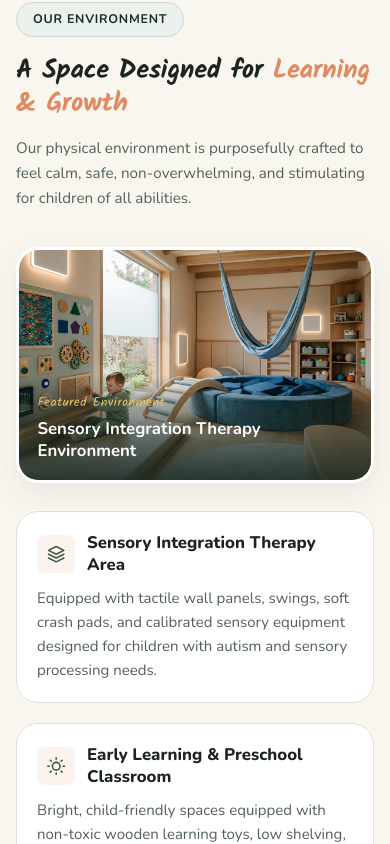
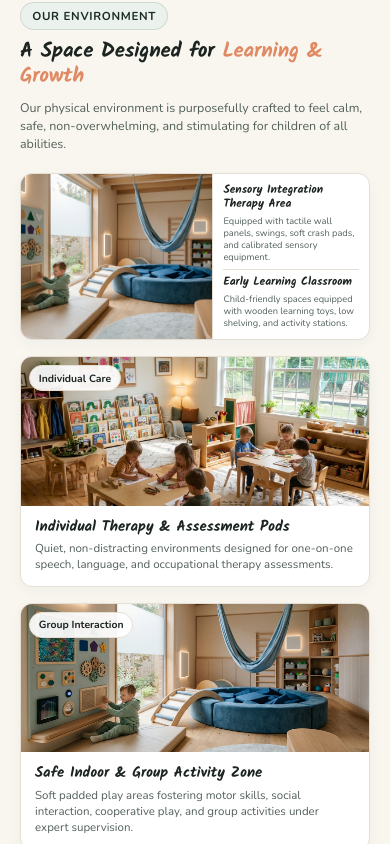
Before and after one commit to ayushrayal/Zion, a React (Vite) app: page / in a window 390 px wide. Shown: the part 3460-4304 px from the top of the page. Built offline with nearby package versions, Linux system fonts and the light colour scheme.

Commit message:
Zion Enviroment v1

```diff
--- a/src/components/Facilities/Facilities.css
+++ b/src/components/Facilities/Facilities.css
@@ -1,12 +1,215 @@
 /* ==========================================================================
-   FACILITIES SECTION STYLES - MOBILE RESPONSIVE
+   FACILITIES SECTION STYLES - EDITORIAL & MOBILE RESPONSIVE
    ========================================================================== */
+
+.facilities-section {
+  padding-block: clamp(2.5rem, 5vw, 4rem);
+}
+
+.facilities-container {
+  width: calc(100% - 40px);
+  max-width: 440px;
+  margin-inline: auto;
+}
+
+.facilities-header {
+  margin-bottom: 1.25rem;
+  text-align: left;
+}
+
+.facilities-header .section-label {
+  font-size: 0.72rem;
+  padding: 0.22rem 0.7rem;
+  margin-bottom: 0.65rem;
+}
+
+.facilities-header .section-heading {
+  font-size: clamp(1.3rem, 5.2vw, 1.65rem);
+  line-height: 1.2;
+  margin-bottom: 0.55rem;
+}
+
+.facilities-header .section-subheading {
+  font-size: clamp(0.78rem, 2.6vw, 0.88rem);
+  line-height: 1.45;
+  color: var(--color-text-muted);
+}
+
+.mobile-only-block {
+  display: flex;
+  flex-direction: column;
+  gap: 16px;
+  width: 100%;
+}
+
+.desktop-only-block {
+  display: none;
+}
+
+/* 1. Split Feature Card (Horizontal Split) */
+.facility-split-card {
+  display: flex;
+  flex-direction: row;
+  width: 100%;
+  border-radius: 12px;
+  border: 1px solid var(--color-border);
+  background-color: var(--color-surface);
+  overflow: hidden;
+  box-shadow: 0 4px 14px rgba(36, 48, 43, 0.04);
+}
+
+.split-card-image-col {
+  flex: 0 0 55%;
+  max-width: 55%;
+  position: relative;
+  overflow: hidden;
+  background-color: var(--color-sage-light);
+}
+
+.split-card-img {
+  width: 100%;
+  height: 100%;
+  object-fit: cover;
+  object-position: center;
+  display: block;
+}
+
+.split-card-content-col {
+  flex: 0 0 45%;
+  max-width: 45%;
+  padding: 10px 10px;
+  display: flex;
+  flex-direction: column;
+  justify-content: space-between;
+  border-left: 1px solid var(--color-border);
+}
+
+.split-item {
+  display: flex;
+  flex-direction: column;
+  gap: 3px;
+}
+
+.split-item-title {
+  font-family: var(--font-display);
+  font-size: clamp(0.72rem, 2.6vw, 0.8rem);
+  font-weight: 700;
+  color: var(--color-text-main);
+  line-height: 1.2;
+}
+
+.split-item-desc {
+  font-family: var(--font-body);
+  font-size: clamp(0.58rem, 2vw, 0.65rem);
+  color: var(--color-text-muted);
+  line-height: 1.3;
+}
+
+.split-divider {
+  height: 1px;
+  width: 100%;
+  background-color: var(--color-border);
+  margin-block: 6px;
+}
+
+/* 2. Full-Width Vertical Mobile Cards */
+.facility-mobile-card {
+  display: flex;
+  flex-direction: column;
+  width: 100%;
+  border-radius: 12px;
+  border: 1px solid var(--color-border);
+  background-color: var(--color-surface);
+  overflow: hidden;
+  box-shadow: 0 4px 14px rgba(36, 48, 43, 0.04);
+}
+
+.facility-mobile-img-wrapper {
+  position: relative;
+  width: 100%;
+  height: clamp(140px, 38vw, 180px);
+}
+
+.facility-mobile-img {
+  width: 100%;
+  height: 100%;
+  object-fit: cover;
+  object-position: center;
+  display: block;
+}
+
+.facility-mobile-badge {
+  position: absolute;
+  top: 8px;
+  left: 8px;
+  background-color: rgba(255, 255, 255, 0.92);
+  color: var(--color-text-main);
+  font-size: 0.65rem;
+  font-weight: 700;
+  padding: 0.2rem 0.55rem;
+  border-radius: 999px;
+  border: 1px solid var(--color-border);
+}
+
+.facility-mobile-content {
+  padding: 12px 14px 14px;
+}
+
+.facility-mobile-title {
+  font-family: var(--font-display);
+  font-size: clamp(0.92rem, 3.2vw, 1.05rem);
+  font-weight: 700;
+  color: var(--color-text-main);
+  margin-bottom: 4px;
+  line-height: 1.25;
+}
+
+.facility-mobile-desc {
+  font-family: var(--font-body);
+  font-size: clamp(0.72rem, 2.4vw, 0.8rem);
+  color: var(--color-text-muted);
+  line-height: 1.4;
+}
+
+/* ==========================================================================
+   DESKTOP & TABLET LAYOUT (>= 768px)
+   ========================================================================== */
+
+@media (min-width: 768px) {
+  .mobile-only-block {
+    display: none;
+  }
+
+  .desktop-only-block {
+    display: block;
+  }
+
+  .facilities-container {
+    width: 100%;
+    max-width: var(--container-max, 1200px);
+    padding-inline: var(--spacing-container-padding, 2rem);
+  }
 
   .facilities-header {
     margin-bottom: 2.25rem;
+    text-align: center;
   }
 
-/* Top Row: Asymmetric Grid */
+  .facilities-header .section-label {
+    font-size: inherit;
+    padding: var(--pd, 0.4rem 1rem);
+    margin-bottom: 1rem;
+  }
+
+  .facilities-header .section-heading {
+    font-size: clamp(2rem, 4vw, 2.75rem);
+    margin-bottom: 1rem;
+  }
+
+  .facilities-header .section-subheading {
+    font-size: clamp(0.95rem, 1.5vw, 1.1rem);
+  }
+
   .facilities-top-row {
     display: grid;
     grid-template-columns: 1fr;
@@ -56,7 +259,6 @@
     line-height: 1.3;
   }
 
-/* Right Info Stack */
   .facility-info-stack {
     display: flex;
     flex-direction: column;
@@ -103,7 +305,6 @@
     line-height: 1.6;
   }
 
-/* Bottom Grid Cards */
   .facilities-bottom-grid {
     display: grid;
     grid-template-columns: 1fr;
@@ -160,8 +361,8 @@
     color: var(--color-text-muted);
     line-height: 1.6;
   }
+}
 
-/* Desktop Queries */
 @media (min-width: 992px) {
   .facilities-top-row {
     grid-template-columns: 1.2fr 0.8fr;
--- a/src/components/Facilities/Facilities.jsx
+++ b/src/components/Facilities/Facilities.jsx
@@ -9,11 +9,13 @@ const topFeatures = [
   {
     icon: <FiLayers />,
     title: 'Sensory Integration Therapy Area',
+    shortDesc: 'Equipped with tactile wall panels, swings, soft crash pads, and calibrated sensory equipment.',
     desc: 'Equipped with tactile wall panels, swings, soft crash pads, and calibrated sensory equipment designed for children with autism and sensory processing needs.'
   },
   {
     icon: <FiSun />,
-    title: 'Early Learning & Preschool Classroom',
+    title: 'Early Learning Classroom',
+    shortDesc: 'Child-friendly spaces equipped with wooden learning toys, low shelving, and activity stations.',
     desc: 'Bright, child-friendly spaces equipped with non-toxic wooden learning toys, low shelving, and collaborative activity stations for early learning initiative (April 2026).'
   }
 ];
@@ -44,8 +46,8 @@ export default function Facilities() {
   }, []);
 
   return (
-    <section id="facilities" className="section" ref={facilitiesRef}>
-      <div className="container">
+    <section id="facilities" className="section facilities-section" ref={facilitiesRef}>
+      <div className="facilities-container">
         {/* Section Header */}
         <div className="facilities-header facility-reveal">
           <span className="section-label">OUR ENVIRONMENT</span>
@@ -57,6 +59,68 @@ export default function Facilities() {
           </p>
         </div>
 
+        {/* MOBILE LAYOUT (< 768px) */}
+        <div className="facilities-mobile-layout mobile-only-block facility-reveal">
+          {/* 1. First Split Feature Card (Facilities 1 & 2) */}
+          <div className="facility-split-card">
+            <div className="split-card-image-col">
+              <img
+                src={sensoryImg}
+                alt="Sensory Therapy Environment"
+                className="split-card-img"
+                loading="lazy"
+              />
+            </div>
+            <div className="split-card-content-col">
+              <div className="split-item">
+                <h3 className="split-item-title font-display">{topFeatures[0].title}</h3>
+                <p className="split-item-desc">{topFeatures[0].shortDesc}</p>
+              </div>
+              <div className="split-divider" />
+              <div className="split-item">
+                <h3 className="split-item-title font-display">{topFeatures[1].title}</h3>
+                <p className="split-item-desc">{topFeatures[1].shortDesc}</p>
+              </div>
+            </div>
+          </div>
+
+          {/* 2. Facility Three Card */}
+          <div className="facility-mobile-card">
+            <div className="facility-mobile-img-wrapper">
+              <img
+                src={bottomFacilities[0].image}
+                alt={bottomFacilities[0].title}
+                className="facility-mobile-img"
+                loading="lazy"
+              />
+              <span className="facility-mobile-badge">{bottomFacilities[0].badge}</span>
+            </div>
+            <div className="facility-mobile-content">
+              <h3 className="facility-mobile-title font-display">{bottomFacilities[0].title}</h3>
+              <p className="facility-mobile-desc">{bottomFacilities[0].desc}</p>
+            </div>
+          </div>
+
+          {/* 3. Facility Four Card */}
+          <div className="facility-mobile-card">
+            <div className="facility-mobile-img-wrapper">
+              <img
+                src={bottomFacilities[1].image}
+                alt={bottomFacilities[1].title}
+                className="facility-mobile-img"
+                loading="lazy"
+              />
+              <span className="facility-mobile-badge">{bottomFacilities[1].badge}</span>
+            </div>
+            <div className="facility-mobile-content">
+              <h3 className="facility-mobile-title font-display">{bottomFacilities[1].title}</h3>
+              <p className="facility-mobile-desc">{bottomFacilities[1].desc}</p>
+            </div>
+          </div>
+        </div>
+
+        {/* DESKTOP LAYOUT (>= 768px) */}
+        <div className="facilities-desktop-layout desktop-only-block">
           {/* Top Asymmetric Row */}
           <div className="facilities-top-row facility-reveal">
             {/* Left Large Featured Image */}
@@ -110,6 +174,7 @@ export default function Facilities() {
             ))}
           </div>
         </div>
+      </div>
     </section>
   );
 }
```
Lines whose indentation alone changed are shown as unchanged.
